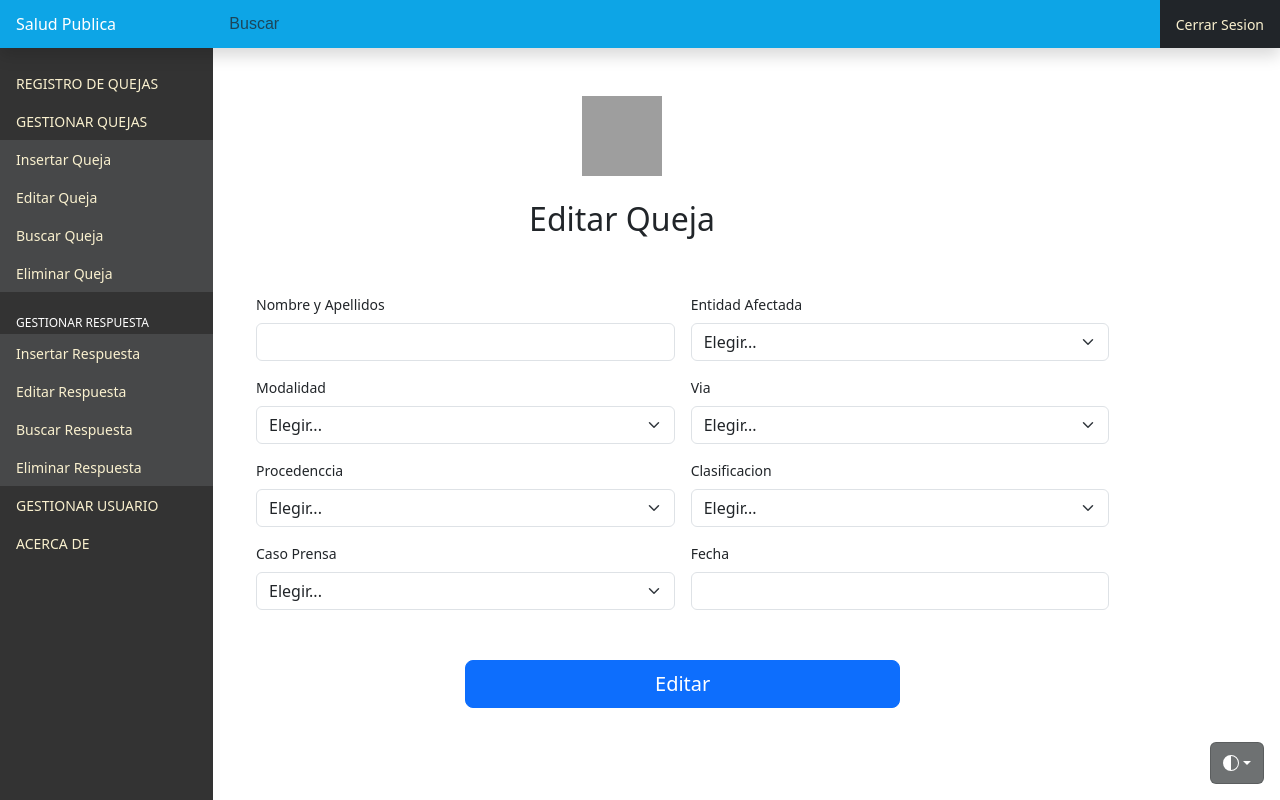
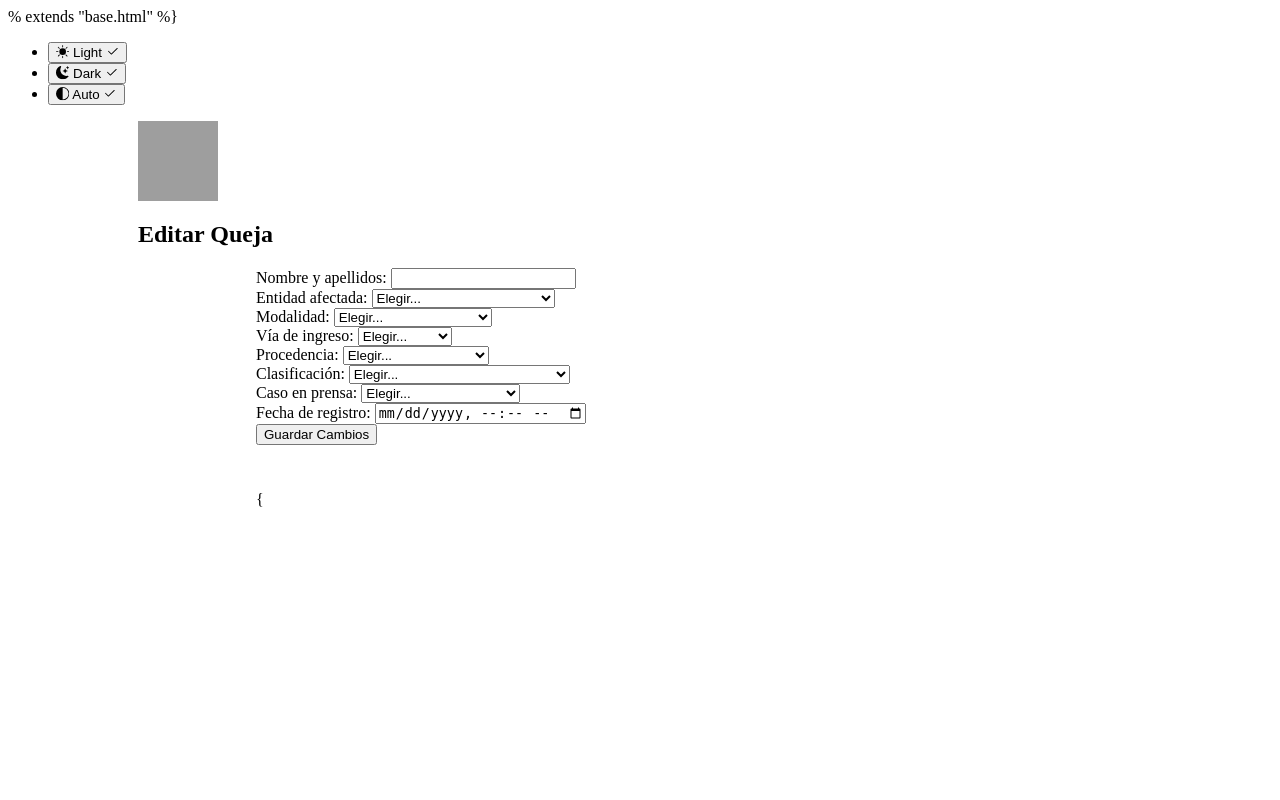
Before and after one commit to alaingb123/Registro-de-Quejas-Web, a Django app: template GestionQuejasSP/templates/Gestionar Queja/editarQueja.html in a window 1280 px wide. Run offline with Django 4.2, Linux system fonts and the light colour scheme; the template is opened without the code that fills it, so the values that code supplies are empty; some libraries are stand-ins or nearby versions; grey boxes are pictures that could not be loaded.

Commit message:
insertar y editar

```diff
--- a/GestionQuejasSP/templates/Gestionar Queja/editarQueja.html
+++ b/GestionQuejasSP/templates/Gestionar Queja/editarQueja.html
@@ -1,4 +1,4 @@
-{% extends "base.html" %}
+% extends "base.html" %}
 
 {% load static %}
 
@@ -166,19 +166,34 @@
 
 
       <div class="col-md-10 col-lg-8" style="position: absolute; left:20%">
-        <form class="needs-validation" novalidate>
-          <div class="row g-3">
-            <div class="col-sm-6">
-              <label for="firstName" class="form-label">Nombre y Apellidos</label>
-              <input type="text" class="form-control" id="firstName" placeholder="" value="" required>
-              <div class="invalid-feedback">
-                Por favor introduzca su nombre y apellido.
+
+
+         <!-- Formulario -->
+        <form class="needs-validation" novalidate method="POST">
+  {% csrf_token %}
+
+            {% if error_message %}
+    <p class="alert alert-danger" role="alert">{{ error_message }}</p>
+{% endif %}
+
+{% if form.errors %}
+    <ul>
+    {% for field_errors in form.errors.values %}
+        {% for error in field_errors %}
+            <li class="alert alert-danger" role="alert">{{ error }}</li>
+        {% endfor %}
+    {% endfor %}
+    </ul>
+{% endif %}
+
+  <div class="row">
+    <div class="col-sm-6 mb-3">
+      <label for="nombre_apellidos">Nombre y apellidos:</label>
+    <input type="text" class="form-control" id="nombre_apellidos" name="nombre_apellidos" value="{{ queja.nombre_apellidos }}">
     </div>
-            </div>
-
-            <div class="col-sm-6">
-              <label for="entidad" class="form-label">Entidad Afectada</label>
-              <select class="form-select" id="country" required>
+    <div class="col-sm-6 mb-3">
+            <label for="entidadAfectada">Entidad afectada:</label>
+      <select class="form-select" id="entidadAfectada" name="entidadAfectada" value="{{ queja.entidadAfectada }}">
         <option value="">Elegir...</option>
         <option>1-Recursos Humanos</option>
         <option>2-Higiene y Epidemiologia</option>
@@ -186,61 +201,42 @@
         <option>4-Vicedireccion Economica</option>
         <option>5-Vicedireccion General</option>
       </select>
-              <div class="invalid-feedback">
-                 Por favor seleccione un dato valido
     </div>
-            </div>
-
-            <div class="col-12 col-lg-6">
-              <label for="modalidad" class="form-label">Modalidad</label>
-              <select class="form-select" id="country" required>
+    <div class="col-12 col-lg-6 mb-3">
+     <label for="modalidad">Modalidad:</label>
+      <select class="form-select" id="modalidad" name="modalidad" value="{{ queja.modalidad }}">
         <option value="">Elegir...</option>
         <option>1-Solicitud</option>
         <option>2-Queja</option>
         <option>3-Anonimo o Denuncia</option>
         <option>4-Sugerencia</option>
         <option>5-Reclamacion</option>
-                  <option>6-Reconoccimiento</option>
+        <option>6-Reconocimiento</option>
       </select>
-              <div class="invalid-feedback">
-                Por favor seleccione un dato valido
     </div>
-            </div>
-
-              <div class="col-sm-6">
-              <label for="via" class="form-label">Via</label>
-              <select class="form-select" id="via" required>
+    <div class="col-sm-6 mb-3">
+      <label for="via">Vía de ingreso:</label>
+      <select class="form-select" id="via" name="via" value="{{ queja.via }}">
         <option value="">Elegir...</option>
         <option>1-Carta</option>
         <option>2-Entrevista</option>
         <option>3-Telefono</option>
-
       </select>
-              <div class="invalid-feedback">
-                Por favor seleccione un dato valido
     </div>
-            </div>
-
-
-            <div class="col-12 col-lg-6" >
-              <label for="procede" class="form-label">Procedenccia</label>
-              <select class="form-select" id="procede" required>
+    <div class="col-12 col-lg-6 mb-3">
+      <label for="procedencia">Procedencia:</label>
+      <select class="form-select" id="procedencia" name="procedencia" value="{{ queja.procedencia }}">
         <option value="">Elegir...</option>
         <option>1-MINSAP</option>
         <option>2-PCC</option>
         <option>3-APPP</option>
         <option>4-Directo al Sectorial</option>
         <option>5-Otros</option>
-
       </select>
-              <div class="invalid-feedback">
-                Por favor seleccione un dato valido
     </div>
-            </div>
-
-            <div class="col-sm-6">
-              <label for="clasif" class="form-label">Clasificacion</label>
-              <select class="form-select" id="clasif" required>
+    <div class="col-sm-6 mb-3">
+     <label for="clasificacion">Clasificación:</label>
+      <select class="form-select" id="clasificacion" name="clasificacion" value="{{ queja.clasificacion }}">
         <option value="">Elegir...</option>
         <option>1-Asistencia Medica</option>
         <option>2-APS y Enfermeria</option>
@@ -260,52 +256,22 @@
         <option>16-Salida del Pais</option>
         <option>17-Otros</option>
       </select>
-              <div class="invalid-feedback">
-                 Por favor seleccione un dato valido
+    </div>
+    <div class="col-12 col-lg-6 mb-3">
+     <label for="casoPrensa">Caso en prensa:</label>
+      <select class="form-select" id="casoPrensa" name="casoPrensa" value="{{ queja.casoPrensa }}">
+        <option value="">Elegir...</option>
+        <option>1-No</option>
+        <option>2-Plataforma Bienestar</option>
+        <option>3-Periodico Granma</option>
+      </select>
+    </div>
+    <div class="col-12 col-lg-6 mb-3">
+      <label for="fechaR">Fecha de registro:</label>
+      <input type="datetime-local" class="form-control" id="fechaR" name="fechaR" value="{{ queja.fechaR|date:'Y-m-d\TH:i' }}">
     </div>
   </div>
 
-            <div class="col-12 col-lg-6">
-             <label for="caso" class="form-label">Caso Prensa</label>
-              <select class="form-select" id="caso" required>
-                <option value="">Elegir...</option>
-                <option>1-No</option>
-                  <option>Plataforma Bienestar-</option>
-                  <option>3-Periodico Granma</option>
-                     </select>
-              <div class="invalid-feedback">
-                  Por favor seleccione un dato valido
-              </div>
-            </div>
-
- <div class="col-12 col-lg-6">
-             <label for="caso" class="form-label">Fecha</label>
-             <input type="text" class="form-control" id="fecha">
-      <script>
-      $(function() {
-        $('#fecha').datepicker({
-          format: 'dd/mm/yyyy',
-          autoclose: true,
-          todayHighlight: true,
-            language: 'es'
-
-        });
-      });
-    </script>
-              <div class="invalid-feedback">
-                  Por favor seleccione una fecha
-              </div>
-            </div>
-
-              <button class="w-50 btn btn-primary btn-lg" type="submit" style="margin:50px auto 0;margin: 50px auto 50px ">Editar</button>
-
-
-
-
-
-
-
-
-
-
-{% endblock %}
+  <button class="w-50 btn btn-primary btn-lg mx-auto d-block" type="submit" style="margin-bottom: 30px">Guardar Cambios</button>
+</form>
+      {% endblock %}{
--- a/GestionQuejasSP/templates/Gestionar Queja/insertarQ.html
+++ b/GestionQuejasSP/templates/Gestionar Queja/insertarQ.html
@@ -296,7 +296,7 @@
     </div>
   </div>
 
-  <button class="w-50 btn btn-primary btn-lg mx-auto d-block" type="submit">Insertar</button>
+  <button class="w-50 btn btn-primary btn-lg mx-auto d-block" type="submit" style="margin-bottom: 30px">Insertar</button>
 </form>
 
 
```
Lines whose indentation alone changed are shown as unchanged.
